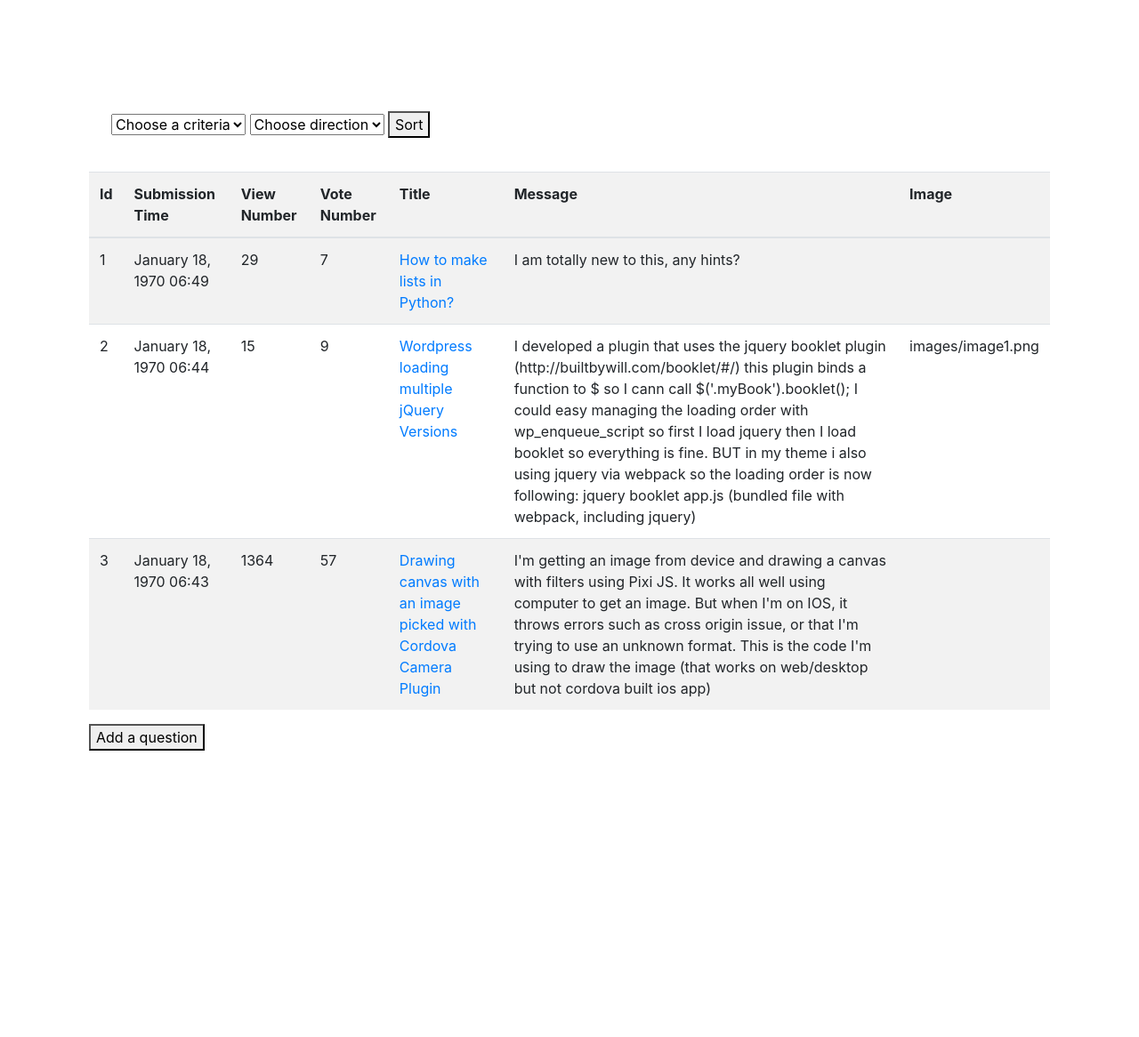
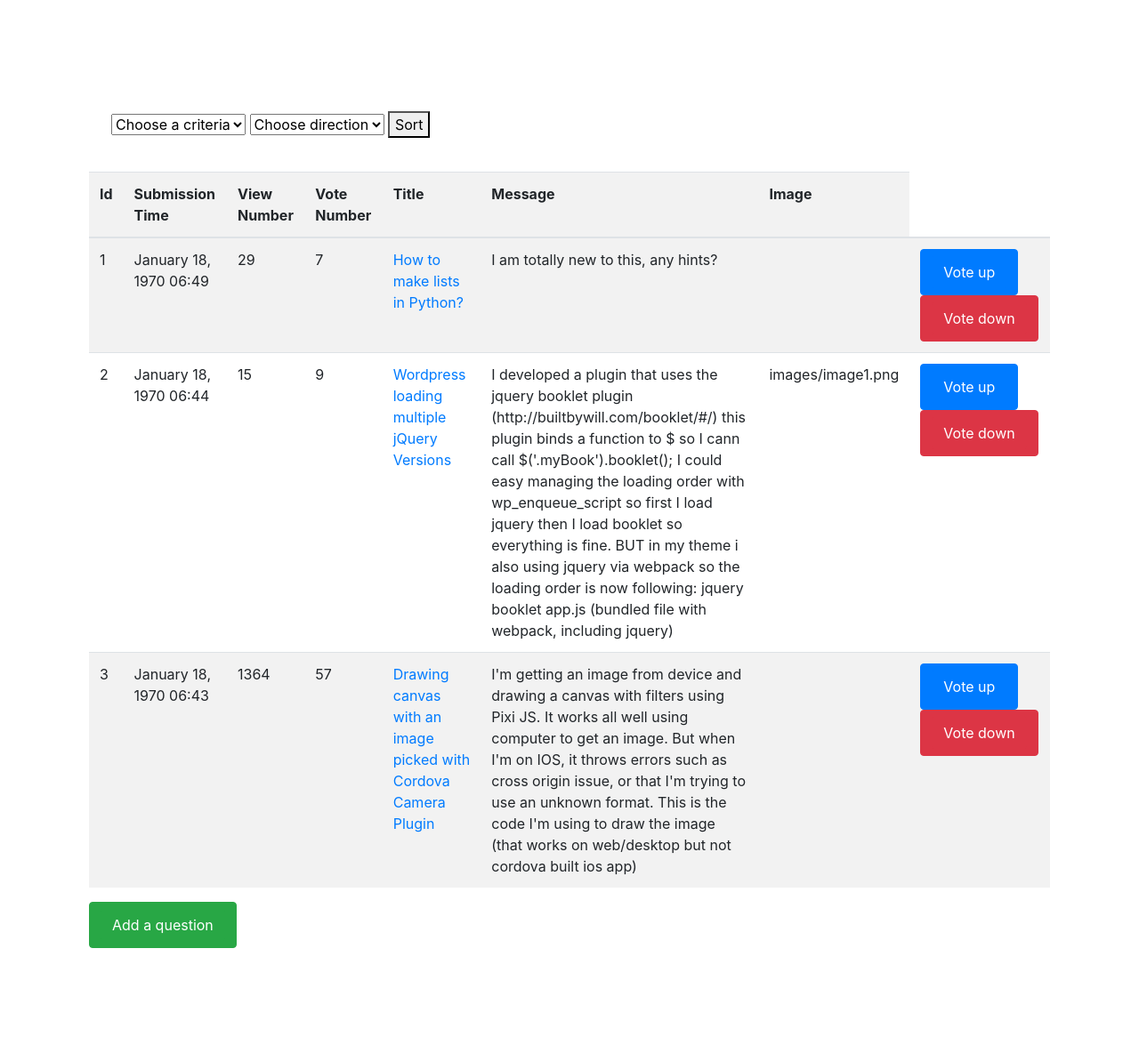
Before and after one commit to MihaelaNaidin040696/ask-mate, a Flask app: page / in a window 1280 px wide. Shown: the whole page at 89% size. Before the commit the page ends 844 px from the top, so only its background shows below. Run offline with Flask 2, Linux system fonts and the light colour scheme; some libraries are stand-ins or nearby versions.

Commit message:
create voting routes and add css for buttons

```diff
--- a/data_manager.py
+++ b/data_manager.py
@@ -1,5 +1,4 @@
 import connection
-import util
 
 
 def list_questions():
--- a/server.py
+++ b/server.py
@@ -87,5 +87,25 @@ def delete_answers(answer_id):
     return redirect(url_for('display_question_by_id', question_id=question_id))
 
 
+@app.route('/question/<question_id>/vote-up')
+def vote_up_question(question_id):
+    pass
+
+
+@app.route('/question/<question_id>/vote-down')
+def vote_down_question(question_id):
+    pass
+
+
+@app.route('/answer/<answer_id>/vote-up')
+def vote_up_answer(answer_id):
+    pass
+
+
+@app.route('/answer/<answer_id>/vote-down')
+def vote_down_answer(answer_id):
+    pass
+
+
 if __name__ == "__main__":
     app.run(debug=True)
--- a/templates/list_of_questions.html
+++ b/templates/list_of_questions.html
@@ -36,21 +36,31 @@
             <th>Image</th>
         </tr>
         <tbody>
-            {% for row in questions %}
+            {% for question in questions %}
             <tr>
-                <td>{{ row.id }}</td>
-                <td>{{ row.submission_time | datetime }}</td>
-                <td>{{ row.view_number }}</td>
-                <td>{{ row.vote_number }}</td>
-                <td><a href="{{ url_for('display_question_by_id', question_id=row.id) }}">{{ row.title }}</a></td>
-                <td>{{ row.message }}</td>
-                <td>{{ row.image }}</td>
+                <td>{{ question.id }}</td>
+                <td>{{ question.submission_time | datetime }}</td>
+                <td>{{ question.view_number }}</td>
+                <td>{{ question.vote_number }}</td>
+                <td><a href="{{ url_for('display_question_by_id', question_id=question.id) }}">{{ question.title }}</a></td>
+                <td>{{ question.message }}</td>
+                <td>{{ question.image }}</td>
+                <td>
+                    <form class="btn btn-primary" action="{{ url_for('vote_up_question', question_id=question.id)}}">
+                        <button class="btn btn-primary" type="submit">Vote up</button>
+                    </form>
+                    <form class="btn btn-danger" action="{{ url_for('vote_down_question', question_id=question.id)}}">
+                        <button class="btn btn-danger" type="submit">Vote down</button>
+                    </form>
+                </td>
             </tr>
-        {% endfor %}
+
+            {% endfor %}
         </tbody>
+
     </table>
-<form action="{{ url_for('add_new_question')}}">
-    <button type="submit">Add a question</button>
+<form class="btn btn-success" action="{{ url_for('add_new_question')}}">
+    <button class="btn btn-success" type="submit">Add a question</button>
 </form>
 
 </body>
--- a/util.py
+++ b/util.py
@@ -1,6 +1,5 @@
 import connection
 from datetime import datetime
-import time
 
 
 def get_id():
@@ -14,10 +13,12 @@ def get_datetime_format(sec):
 
 
 def get_now_datetime():
-    # dt = round(time.time())
-    # return dt
     now = datetime.now()
     now = now.strftime("%d/%m/%Y %H:%M:%S:%fff")
     now = datetime.strptime(now, "%d/%m/%Y %H:%M:%S:%fff")
     current_time = now.timestamp() * 1000
     return current_time
+
+
+def vote_up(id):
+    pass
```
Also changed, not shown: templates/individual_question.html (+14 -8 lines).
